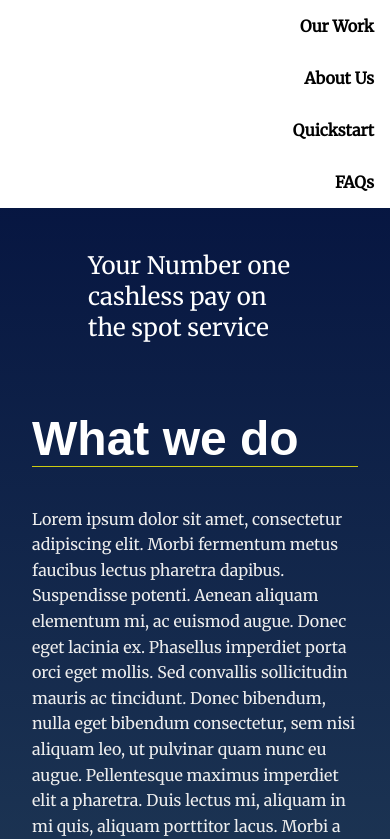
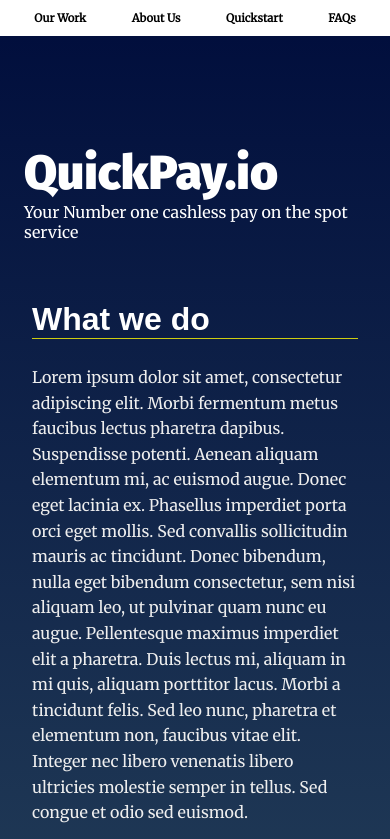
Before and after one commit to Resa-Obamwonyi/fend-landing-page, a plain HTML site: page index.html in a window 390 px wide. Shown: the top 839 px of the page. Drawn offline with Linux system fonts and the light colour scheme.

Commit message:
bgfix- fixed nav bug on small screens

```diff
--- a/css/styles.css
+++ b/css/styles.css
@@ -25,12 +25,19 @@
 h1 {
   font-family: "Fira Sans", sans-serif;
   font-size: 3em;
-  margin: 2em 1rem;
+  margin: 3em 0.5rem 0em;
+}
+
+h2 {
+  border-bottom: 1px solid #cc1;
+  font-family: "Oxygen", Sans-Serif;
+  font-size: 2em;
+  color: #fff;
 }
 
 h3 {
-  font-size: 1.5em;
-  margin: 0.5em 3em;
+  font-size: 1em;
+  margin: 0em 0.5em 1em;
   font-weight: 500;
 }
 
@@ -39,13 +46,15 @@
     font-size: 7em;
     margin: 2em 4rem 0em;
   }
-}
+  h2 {
+    font-size: 3em;
+  }
 
-h2 {
-  border-bottom: 1px solid #cc1;
-  font-family: "Oxygen", Sans-Serif;
-  font-size: 3em;
-  color: #fff;
+  h3 {
+    font-size: 1.5em;
+    margin: 0em 4em 1em;
+    font-weight: 500;
+  }
 }
 
 p {
@@ -72,17 +81,18 @@
 
 /* Navigation Styles*/
 .navbar__menu ul {
+  margin: 0;
   padding-left: 0;
-  margin: 0;
-  text-align: right;
+  display: flex;
+  justify-content: space-evenly;
 }
 
 .navbar__menu li {
   display: inline-block;
+  font-size: 0.7em;
 }
 
 .navbar__menu .menu__link {
-  display: block;
   padding: 1em;
   font-weight: bold;
   text-decoration: none;
@@ -99,6 +109,10 @@
   .navbar__menu ul {
     display: flex;
     justify-content: right;
+  }
+
+  .navbar__menu li {
+    font-size: 1em;
   }
 }
 
```
